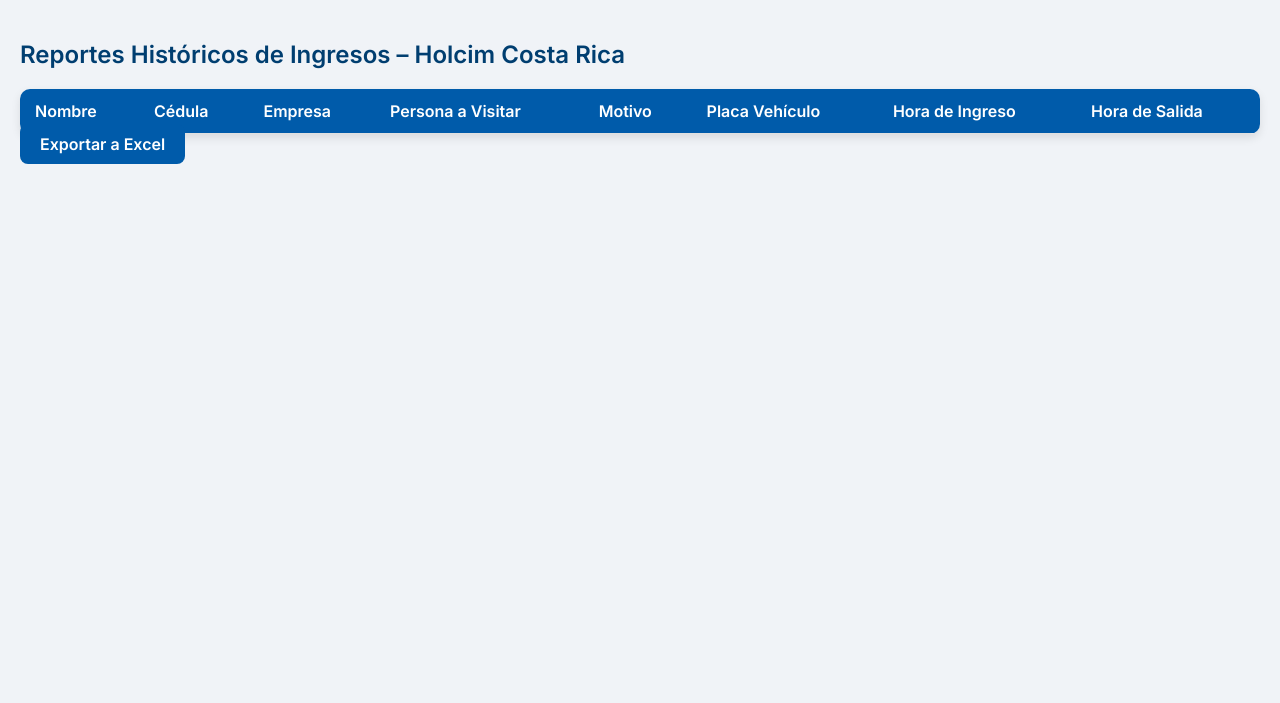
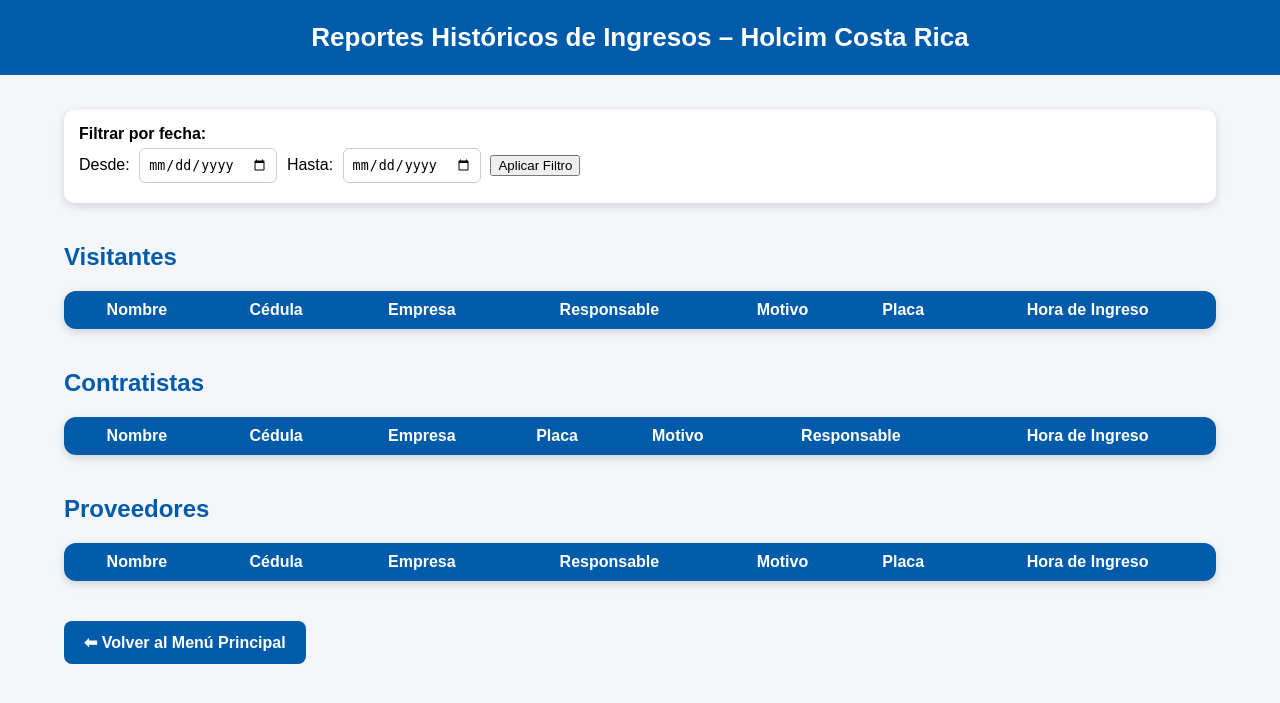
Before and after one commit to luismolinaboni22-art/Cops-K9, a Flask app: page /reportes in a window 1280 px wide. Shown: the top 703 px of the page. Run offline with Flask 3, Linux system fonts and the light colour scheme; lists and menus that the app fills with data are empty.

Commit message:
Update reportes.html

```diff
--- a/templates/reportes.html
+++ b/templates/reportes.html
@@ -2,100 +2,209 @@
 <html lang="es">
 <head>
     <meta charset="UTF-8">
-    <title>Reportes Históricos de Ingresos – Holcim Costa Rica</title>
-    <link href="https://fonts.googleapis.com/css2?family=Inter:wght@300;400;600&display=swap" rel="stylesheet">
+    <title>Reportes Históricos – Holcim</title>
     <style>
         body {
-            font-family: 'Inter', sans-serif;
-            background: #f0f3f7;
+            font-family: Arial, sans-serif;
+            background: #f4f6f9;
             margin: 0;
-            padding: 20px;
+        }
+
+        .header {
+            background: #005baa;
+            padding: 22px;
+            color: white;
+            text-align: center;
+            font-size: 26px;
+            font-weight: bold;
+        }
+
+        .container {
+            width: 90%;
+            margin: 35px auto;
         }
 
         h2 {
-            color: #003e70;
+            color: #005baa;
+            margin-top: 40px;
+        }
+
+        .filter-box {
+            background: white;
+            padding: 15px;
+            border-radius: 10px;
+            box-shadow: 0 3px 10px rgba(0,0,0,0.15);
             margin-bottom: 20px;
+        }
+
+        label {
+            font-weight: bold;
+        }
+
+        input {
+            padding: 8px;
+            margin: 5px;
+            border: 1px solid #ccc;
+            border-radius: 6px;
         }
 
         table {
             width: 100%;
             border-collapse: collapse;
+            margin-top: 15px;
             background: white;
-            border-radius: 10px;
+            border-radius: 12px;
             overflow: hidden;
-            box-shadow: 0 4px 10px rgba(0,0,0,0.1);
-        }
-
-        th, td {
-            padding: 12px 15px;
-            text-align: left;
-            border-bottom: 1px solid #e0e0e0;
+            box-shadow: 0 3px 10px rgba(0,0,0,0.15);
         }
 
         th {
-            background-color: #005baa;
+            background: #005baa;
             color: white;
+            padding: 10px;
+        }
+
+        td {
+            padding: 10px;
+            border-bottom: 1px solid #eee;
         }
 
         tr:hover {
-            background-color: #f1f5f9;
+            background: #e6f0ff;
         }
 
-        .btn-export {
-            margin-top: 20px;
-            padding: 10px 20px;
+        .back-btn {
+            display: inline-block;
+            padding: 12px 20px;
             background: #005baa;
             color: white;
+            font-weight: bold;
+            border-radius: 8px;
             text-decoration: none;
-            border-radius: 8px;
-            font-weight: 600;
+            margin: 40px 0;
         }
-
-        .btn-export:hover {
+        .back-btn:hover {
             background: #004b8c;
         }
     </style>
 </head>
 <body>
 
-    <h2>Reportes Históricos de Ingresos – Holcim Costa Rica</h2>
+<div class="header">
+    Reportes Históricos de Ingresos – Holcim Costa Rica
+</div>
 
-    <table>
-        <thead>
+<div class="container">
+
+    <!-- Filtros -->
+    <div class="filter-box">
+        <label>Filtrar por fecha:</label><br>
+        Desde: <input type="date" id="fecha_inicio">
+        Hasta: <input type="date" id="fecha_fin">
+        <button onclick="filtrarTablas()">Aplicar Filtro</button>
+    </div>
+
+    <!-- VISITANTES -->
+    <h2>Visitantes</h2>
+    <table id="tablaVisitantes">
         <tr>
             <th>Nombre</th>
             <th>Cédula</th>
             <th>Empresa</th>
-                <th>Persona a Visitar</th>
+            <th>Responsable</th>
             <th>Motivo</th>
-                <th>Placa Vehículo</th>
+            <th>Placa</th>
             <th>Hora de Ingreso</th>
-                <th>Hora de Salida</th>
         </tr>
-        </thead>
-        <tbody>
-            {% for visitor in visitors %}
+
+        {% for v in visitantes %}
         <tr>
-                <td>{{ visitor.nombre }}</td>
-                <td>{{ visitor.cedula }}</td>
-                <td>{{ visitor.empresa }}</td>
-                <td>{{ visitor.persona_a_visitar }}</td>
-                <td>{{ visitor.motivo }}</td>
-                <td>{{ visitor.placa }}</td>
-                <td>{{ visitor.hora_ingreso.strftime('%Y-%m-%d %H:%M:%S') }}</td>
-                <td>
-                    {% if visitor.hora_salida %}
-                        {{ visitor.hora_salida.strftime('%Y-%m-%d %H:%M:%S') }}
-                    {% else %}
-                        ---
-                    {% endif %}
-                </td>
+            <td>{{ v.nombre }}</td>
+            <td>{{ v.cedula }}</td>
+            <td>{{ v.empresa }}</td>
+            <td>{{ v.responsable }}</td>
+            <td>{{ v.motivo }}</td>
+            <td>{{ v.placa }}</td>
+            <td>{{ v.hora_ingreso }}</td>
         </tr>
         {% endfor %}
-        </tbody>
     </table>
 
-    <a class="btn-export" href="{{ url_for('exportar_excel') }}">Exportar a Excel</a>
+    <!-- CONTRATISTAS -->
+    <h2>Contratistas</h2>
+    <table id="tablaContratistas">
+        <tr>
+            <th>Nombre</th>
+            <th>Cédula</th>
+            <th>Empresa</th>
+            <th>Placa</th>
+            <th>Motivo</th>
+            <th>Responsable</th>
+            <th>Hora de Ingreso</th>
+        </tr>
+
+        {% for c in contratistas %}
+        <tr>
+            <td>{{ c.nombre }}</td>
+            <td>{{ c.cedula }}</td>
+            <td>{{ c.empresa }}</td>
+            <td>{{ c.placa }}</td>
+            <td>{{ c.motivo }}</td>
+            <td>{{ c.responsable }}</td>
+            <td>{{ c.hora_ingreso }}</td>
+        </tr>
+        {% endfor %}
+    </table>
+
+    <!-- PROVEEDORES -->
+    <h2>Proveedores</h2>
+    <table id="tablaProveedores">
+        <tr>
+            <th>Nombre</th>
+            <th>Cédula</th>
+            <th>Empresa</th>
+            <th>Responsable</th>
+            <th>Motivo</th>
+            <th>Placa</th>
+            <th>Hora de Ingreso</th>
+        </tr>
+
+        {% for p in proveedores %}
+        <tr>
+            <td>{{ p.nombre }}</td>
+            <td>{{ p.cedula }}</td>
+            <td>{{ p.empresa }}</td>
+            <td>{{ p.responsable }}</td>
+            <td>{{ p.motivo }}</td>
+            <td>{{ p.placa }}</td>
+            <td>{{ p.hora_ingreso }}</td>
+        </tr>
+        {% endfor %}
+    </table>
+
+    <a href="/home" class="back-btn">⬅ Volver al Menú Principal</a>
+</div>
+
+<script>
+function filtrarTablas() {
+    let inicio = document.getElementById("fecha_inicio").value;
+    let fin = document.getElementById("fecha_fin").value;
+
+    const tablas = ["tablaVisitantes", "tablaContratistas", "tablaProveedores"];
+
+    tablas.forEach(id => {
+        let rows = document.getElementById(id).rows;
+        for (let i = 1; i < rows.length; i++) {
+            let fecha = rows[i].cells[6].innerText.substring(0, 10);
+            if ((inicio && fecha < inicio) || (fin && fecha > fin)) {
+                rows[i].style.display = "none";
+            } else {
+                rows[i].style.display = "";
+            }
+        }
+    });
+}
+</script>
 
 </body>
 </html>
```
Lines whose indentation alone changed are shown as unchanged.
